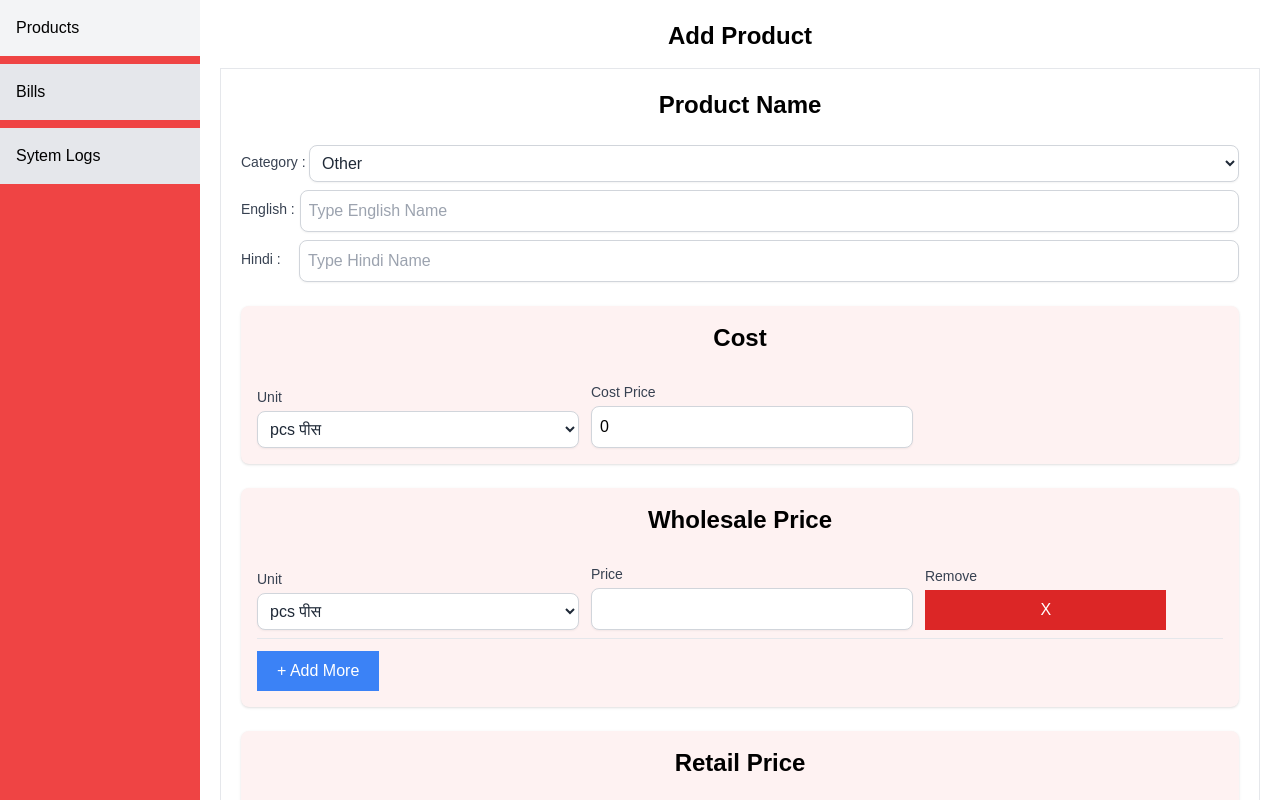
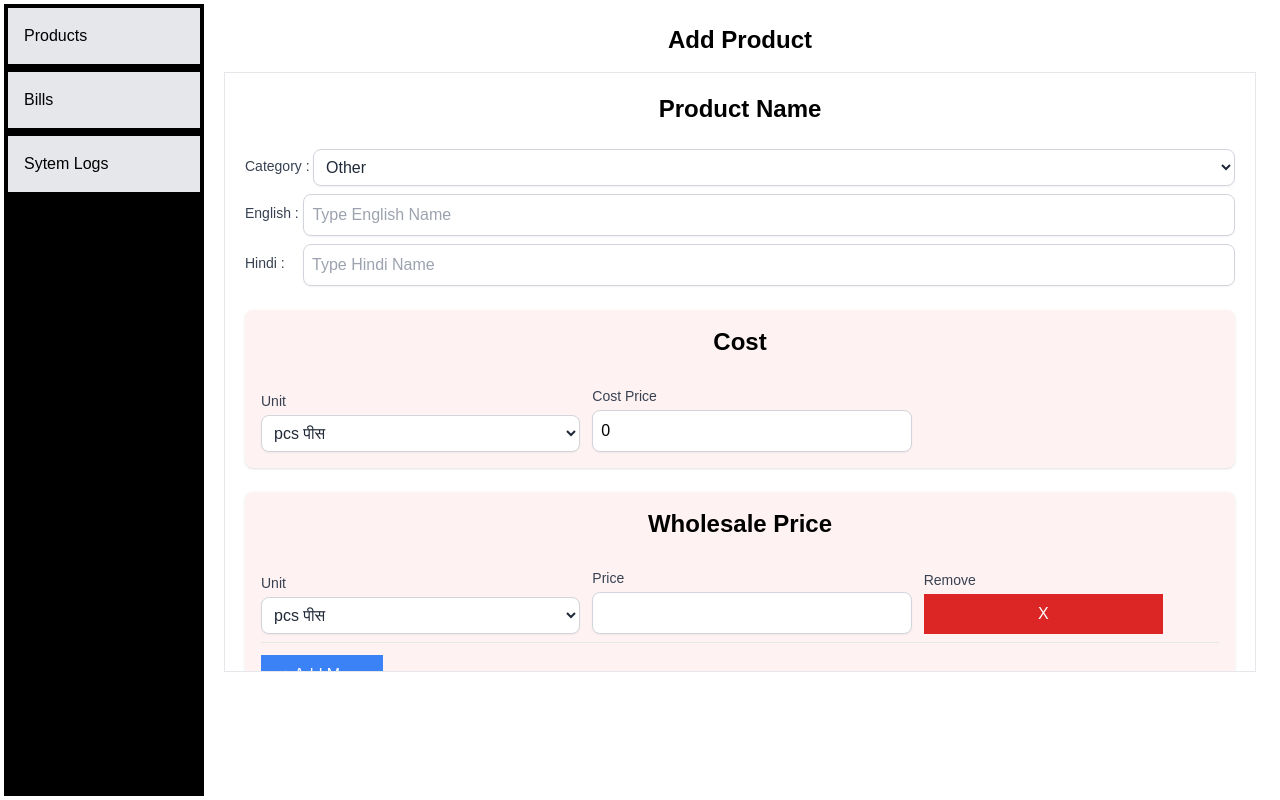
Before and after one commit to AaKuGu/mvp-billing-system, a Next.js app: page /go/products/create in a window 1280 px wide. Shown: the top 800 px of the page. Built offline with nearby package versions, Linux system fonts and the light colour scheme.

Commit message:
few more design improvement

```diff
--- a/src/app/go/layout.jsx
+++ b/src/app/go/layout.jsx
@@ -3,14 +3,13 @@ import React from "react";
 
 const Layout = ({ children }) => {
   return (
-    <div className="w-full h-screen flex relative ">
+    <div className="w-full h-screen flex relative p-1 ">
       {/* Sidebar */}
-      <div className="lg:static absolute">
         <Sidebar />
-      </div>
+
 
       {/* Main content */}
-      <main className="flex-1 w-full h-screen">{children}</main>
+      <main className="flex-1 w-full h-full">{children}</main>
     </div>
   );
 };
--- a/src/features/products/createOrUpdateProducts/createOrUpdateProducts.jsx
+++ b/src/features/products/createOrUpdateProducts/createOrUpdateProducts.jsx
@@ -43,18 +43,15 @@ const CreateOrUpdateProducts = ({ createOrUpdate, productId }) => {
             );
           }}
         >
-          {/* Product Name */}
           <ProductName
             productDetails={productDetails}
             setProductDetails={setProductDetails}
             createOrUpdate={createOrUpdate}
           />
-          {/* Cost Price */}
           <BuyingCostPrice
             setProductDetails={setProductDetails}
             productDetails={productDetails}
           />
-          {/* Wholesale Section */}
           <MainPriceComponent
             header="Wholesale Price"
             main="wholesale"
@@ -62,7 +59,6 @@ const CreateOrUpdateProducts = ({ createOrUpdate, productId }) => {
             units={units}
             setProductDetails={setProductDetails}
           />
-          {/* Retail Section */}
           <MainPriceComponent
             header="Retail Price"
             main="retail"
@@ -70,7 +66,6 @@ const CreateOrUpdateProducts = ({ createOrUpdate, productId }) => {
             units={units}
             setProductDetails={setProductDetails}
           />
-          {/* Save button */}
           <GreenButton type="submit" disabled={loading}>
             {loading
               ? "Loading..."
--- a/src/features/products/productListing/MainListing/MainListing.jsx
+++ b/src/features/products/productListing/MainListing/MainListing.jsx
@@ -14,7 +14,7 @@ const MainListing = ({
   return (
     <div className="w-full ">
       <Header>List of Products</Header>
-      <div className={` overflow-y-auto h-[400px] md:h-[500px] overflow-y-auto`}>
+      <div className={`h-[400px] md:h-[500px] overflow-y-auto`}>
         <DesktopListing
           // filteredProducts={filteredProducts}
           setLoading={setLoading}
--- a/src/features/products/productListing/ProductListing.jsx
+++ b/src/features/products/productListing/ProductListing.jsx
@@ -33,8 +33,7 @@ const ProductListing = () => {
   }, [searchTerm, products]);
 
   return (
-    <div className="w-full h-screen p-4 sm:p-6 text-black">
-      {/* Header */}
+    <div className="w-full h-full p-4 sm:p-6 text-black border-[2px] border-black">
       <LoadingWrapper loading={loading}>
         <Header>Products</Header>
         <div className="w-full flex flex-col sm:flex-row items-center justify-between gap-3 mb-4">
@@ -48,7 +47,7 @@ const ProductListing = () => {
             href={`products/create`}
             className="w-full bg-green-700 hover:bg-green-800 px-5 py-2 text-white rounded-lg transition w-full sm:w-auto text-center"
           >
-            Create Product
+            Create&nbsp;Product
           </Link>
         </div>
 
--- a/src/shared/components/Sidebar.jsx
+++ b/src/shared/components/Sidebar.jsx
@@ -9,19 +9,19 @@ const Sidebar = () => {
   const [isOpen, setIsOpen] = useState(false);
 
   return (
-    <>
+    <div className="lg:static absolute h-full ">
       {/* Top Bar (only visible on mobile) */}
-      <div className="lg:hidden flex items-center justify-between p-4 bg-red-500 text-white">
-        <button onClick={() => setIsOpen(true)} className="text-2xl">
+      <div className="lg:hidden flex items-center justify-between p-2 text-white bg-black">
+        <button onClick={() => setIsOpen(true)} className="text-xl">
           <FaBars />
         </button>
       </div>
 
       {/* Sidebar */}
       <div
-        className={`fixed top-0 left-0 h-full w-[200px] bg-red-500 text-black transform transition-transform duration-300 z-50
+        className={`fixed top-0 left-0 h-full w-[150px] md:w-[200px] bg-black text-black transform transition-transform duration-300 z-50
         ${isOpen ? "translate-x-0" : "-translate-x-full"}
-        lg:translate-x-0 lg:static lg:w-[200px]`}
+        lg:translate-x-0 lg:static lg:w-[200px] p-1`}
       >
         {/* Close button (mobile only) */}
         <div className="lg:hidden flex justify-end p-4">
@@ -54,7 +54,7 @@ const Sidebar = () => {
           onClick={() => setIsOpen(false)}
         />
       )}
-    </>
+    </div>
   );
 };
 
--- a/src/shared/components/form/Form.jsx
+++ b/src/shared/components/form/Form.jsx
@@ -2,7 +2,7 @@ import React from "react";
 
 const Form = ({ onSubmit, children }) => {
   return (
-    <form onSubmit={onSubmit} className={`border p-2 md:p-5 space-y-6`}>
+    <form onSubmit={onSubmit} className={`border p-2 md:p-5 space-y-6 h-[600px] overflow-y-auto`}>
       {children}
     </form>
   );
```
Also changed, not shown: src/features/products/productListing/MainListing/DesktopListing/DesktopListing.jsx (+0 -10 lines).
